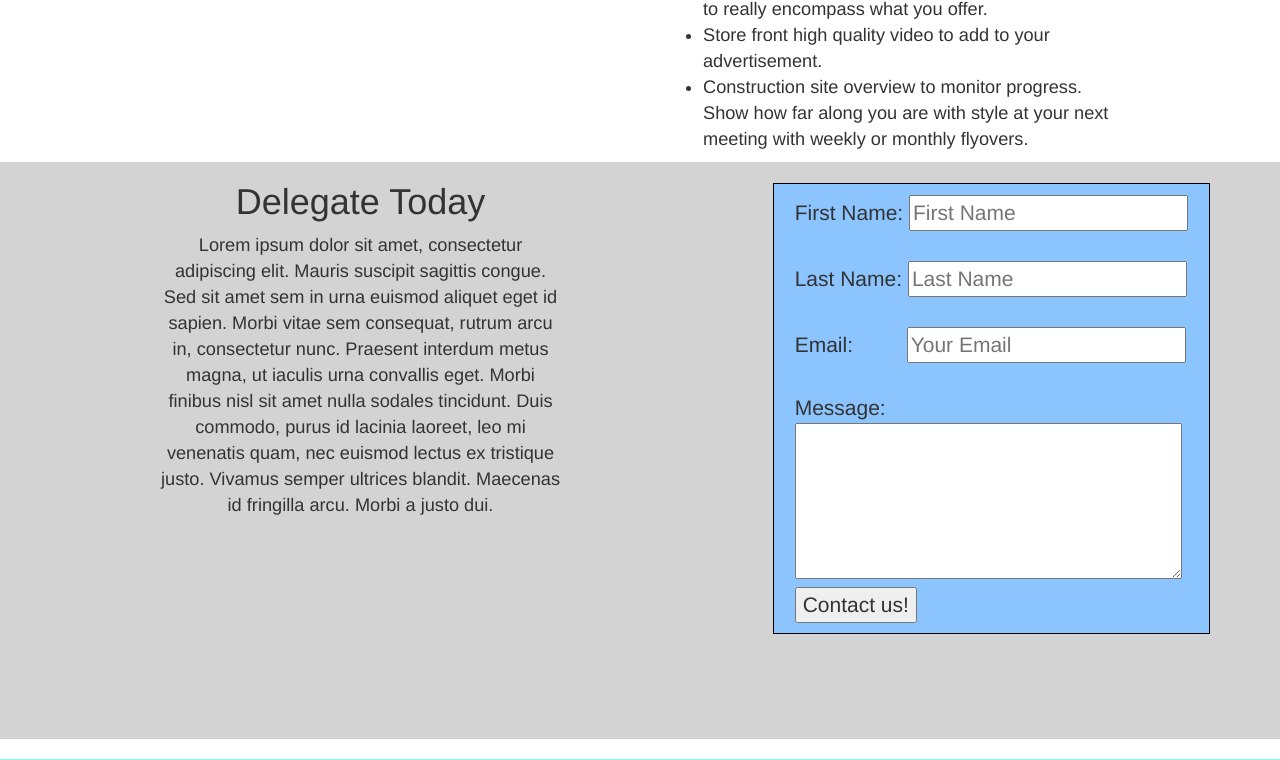
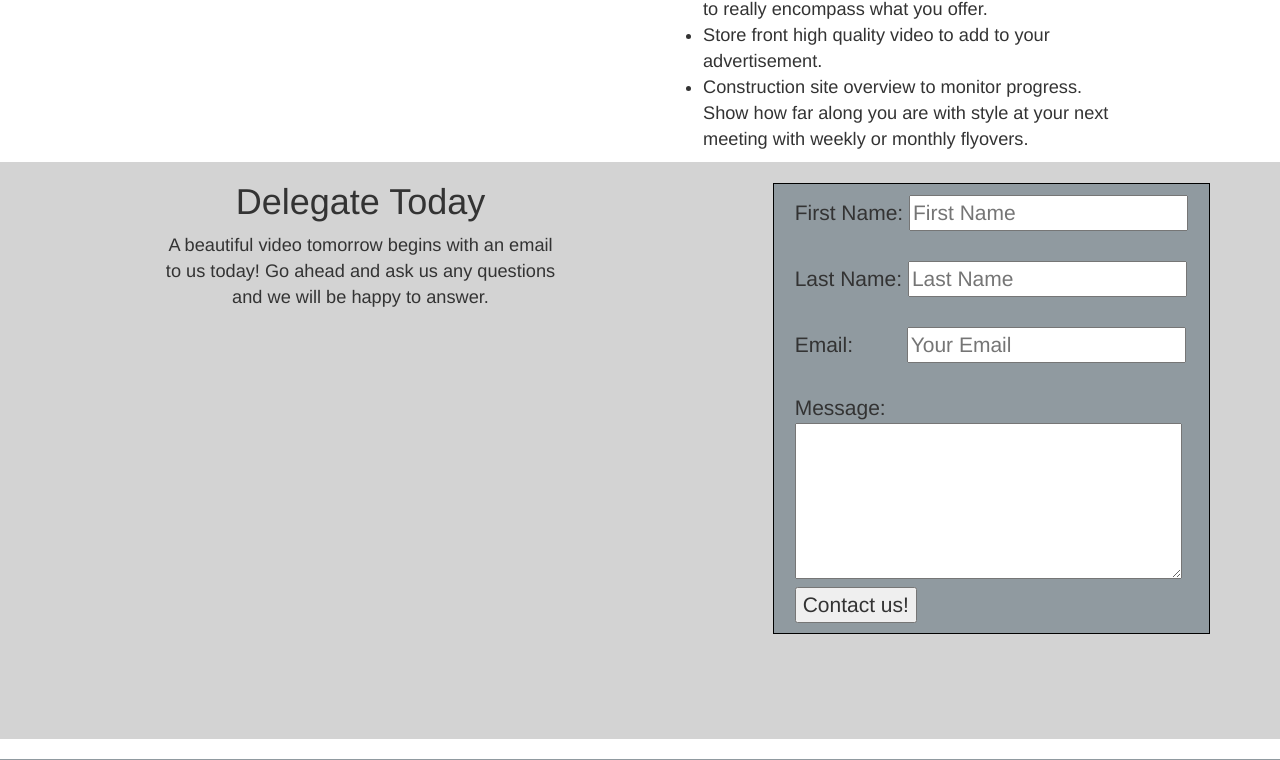
Before and after one commit to RandMastaFlex/RandMastaFlex.github.io, a PHP site: page / in a window 1280 px wide. Shown: the part 1301-2061 px from the top of the page. Run offline with PHP 8.4, Linux system fonts and the light colour scheme.

Commit message:
trying to find a nice color scheme.

```diff
--- a/Styles.css
+++ b/Styles.css
@@ -112,7 +112,7 @@ nav{
 	margin-bottom: 5em;
 	font-size: 1.5em;
 	border: 1px solid black;
-	background-color:#8CC4FF;
+	background-color:#909AA0;
 	}
 
 
@@ -177,7 +177,7 @@ nav{
 }
 
 .footer{
-	background-color:#7FFFFD;
+	background-color:#909AA0;
 }
 .footer a{
 }
--- a/index.html
+++ b/index.html
@@ -95,7 +95,7 @@
 
 		<div class="textLeft">
 			<h1>Delegate Today</h1>
-			<p>Lorem ipsum dolor sit amet, consectetur adipiscing elit. Mauris suscipit sagittis congue. Sed sit amet sem in urna euismod aliquet eget id sapien. Morbi vitae sem consequat, rutrum arcu in, consectetur nunc. Praesent interdum metus magna, ut iaculis urna convallis eget. Morbi finibus nisl sit amet nulla sodales tincidunt. Duis commodo, purus id lacinia laoreet, leo mi venenatis quam, nec euismod lectus ex tristique justo. Vivamus semper ultrices blandit. Maecenas id fringilla arcu. Morbi a justo dui.</p>
+			<p>A beautiful video tomorrow begins with an email to us today! Go ahead and ask us any questions and we will be happy to answer.</p>
 		</div>
 		<div id="contactForm">
 			<form method="post" name="myemailform" action="https://formspree.io/DroneDelegation@gmail.com">
```
